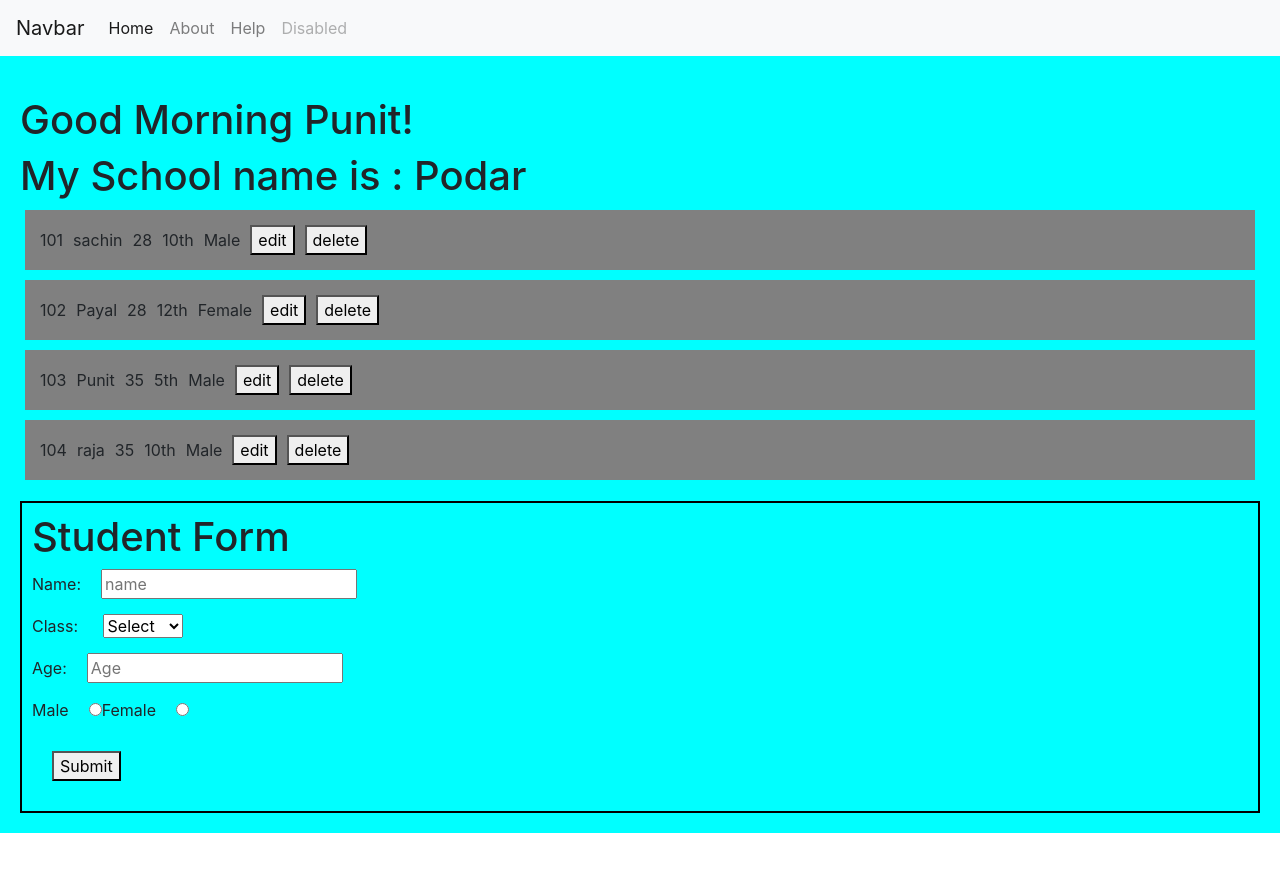
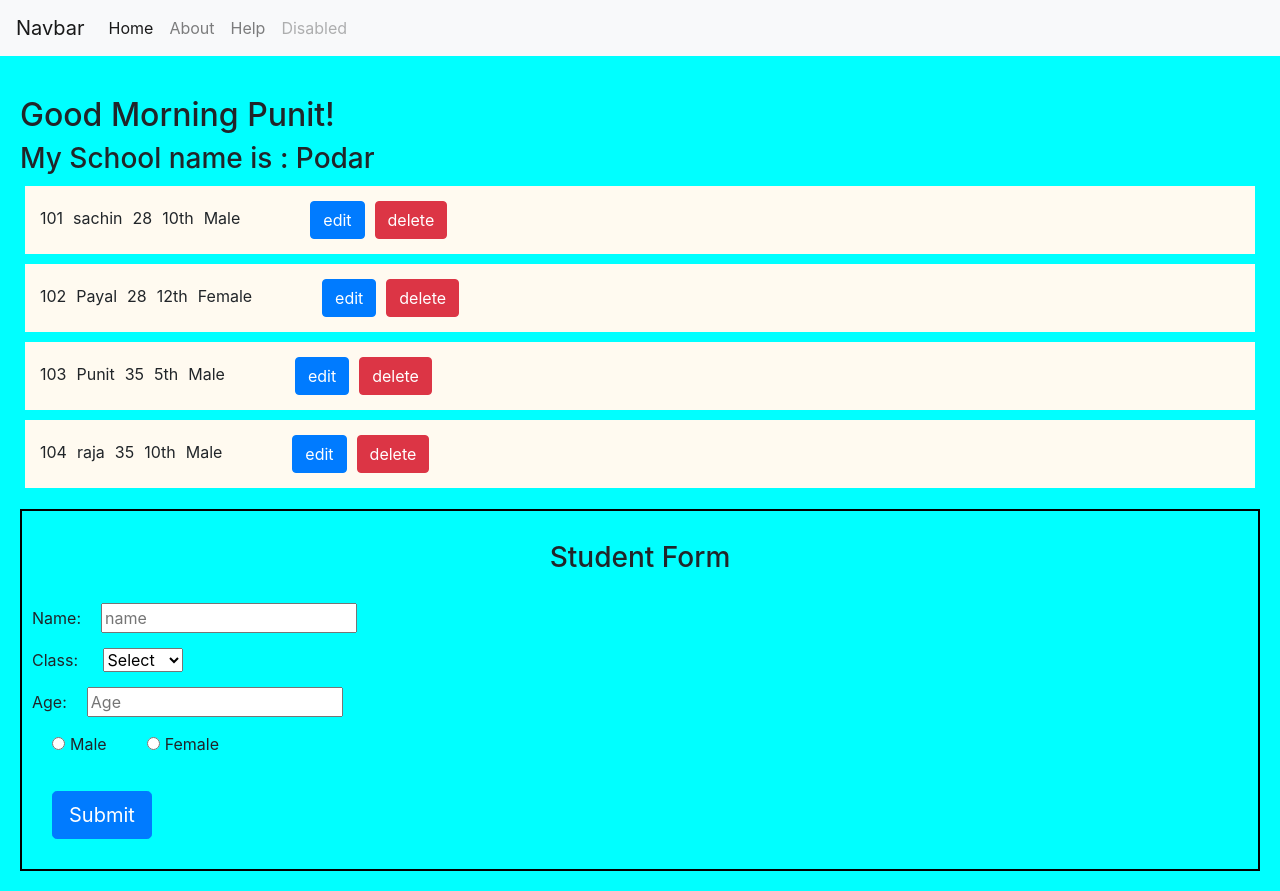
Before and after one commit to punit355743/reactjs-student-demo-app, a React (Create React App) app: page / in a window 1280 px wide. Before the commit the page ends 833 px from the top, so only its background shows below. Built offline with nearby package versions, Linux system fonts and the light colour scheme.

Commit message:
added route for edit and do some cleanup

```diff
--- a/src/App.js
+++ b/src/App.js
@@ -4,7 +4,8 @@ import { BrowserRouter, Route, Switch } from 'react-router-dom';
 import School from './components/School';
 import About from './components/about/About';
 import HeaderComponent from './components/header-component/HeaderComponent';
-import Help from './components/help/Help'
+import Help from './components/help/Help';
+import EditStudent from './components/student-edit/EditStudent';
 
 const App = () => {
   return (
@@ -14,6 +15,7 @@ const App = () => {
         <Route path="/" component={School} exact />
         <Route path="/about" component={About} exact />
         <Route path="/help" component={Help} exact />
+        <Route path="/edit" component={EditStudent} exact />
       </Switch>
     </main>
   );
--- a/src/components/School.js
+++ b/src/components/School.js
@@ -35,11 +35,11 @@ const School = () => {
     return (
         <div className={"my-school"}>
             <WelcomeMessage>
-                <h1>Good Morning Punit!</h1>
+                <h2>Good Morning Punit!</h2>
             </WelcomeMessage>
 
 
-            <h1>My School name is : {schoolName} </h1>
+            <h3>My School name is : {schoolName} </h3>
             {/* <UserTitle title={title} /> */}
             <StudentList />
             <StudentForm />
--- /dev/null
+++ b/src/components/student-edit/EditStudent.js
@@ -0,0 +1,11 @@
+import React from 'react';
+
+function EditStudent(props) {
+    return (
+        <div>
+            edit student
+        </div>
+    );
+}
+
+export default EditStudent;
--- a/src/components/student-form/StudentForm.css
+++ b/src/components/student-form/StudentForm.css
@@ -1,6 +1,9 @@
 .form-item {
   margin-left: 20px;
   margin-bottom: 15px;
+}
+.radio-input {
+  margin-right: 20px;
 }
 
 .submit-btn {
@@ -17,3 +20,8 @@
   color: red;
   font-weight: 600;
 }
+
+.student-form-header {
+  text-align: center;
+  padding: 20px 0;
+}
--- a/src/components/student-form/StudentForm.js
+++ b/src/components/student-form/StudentForm.js
@@ -1,63 +1,110 @@
-import React, { useContext } from 'react';
-import "./StudentForm.css"
-import useForm from './../../validator/useForm';
-import { schoolContext } from './../../store/Provider';
-import validatorForErrorsInfo from './../../validator/validatorForErrorsInfo';
+import React, { useContext } from "react";
+import "./StudentForm.css";
+import useForm from "./../../validator/useForm";
+import { schoolContext } from "./../../store/Provider";
+import validatorForErrorsInfo from "./../../validator/validatorForErrorsInfo";
+import Button from "react-bootstrap/Button";
+import Form from "react-bootstrap/Form";
 
 function StudentForm(props) {
-
     const { addStudent } = useContext(schoolContext);
     const addStudentInSchool = () => {
-        addStudent({ name: values.name, studentClassName: values.studentClassName, age: values.age, gender: values.gender });
-    }
+        addStudent({
+            name: values.name,
+            studentClassName: values.studentClassName,
+            age: values.age,
+            gender: values.gender
+        });
+    };
 
-
-    const { values, onChangeHandler, errors, onSubmitHandler } = useForm({
+    const { values, onChangeHandler, errors, onSubmitHandler } = useForm(
+        {
             name: "",
             studentClassName: "",
             age: "",
             gender: ""
-    }, validatorForErrorsInfo, addStudentInSchool)
+        },
+        validatorForErrorsInfo,
+        addStudentInSchool
+    );
 
     return (
         <form className={"form-container"}>
-            <h1>
-                Student Form
-       </h1>
-            <div>Name:<input type="text" name="name" value={values.name} onChange={onChangeHandler} placeholder="name" className={"form-item"} />
+            <div className="student-form-header">
+                <h3>Student Form</h3>
+            </div>
+            <div>
+                Name:
+        <input
+                    type="text"
+                    name="name"
+                    value={values.name}
+                    onChange={onChangeHandler}
+                    placeholder="name"
+                    className={"form-item"}
+                />
                 {errors.name && <p className="form-input-error"> {errors.name}</p>}
             </div>
-            <div>Class: <select className="form-control" name="studentClassName" value={values.studentClassName} onChange={onChangeHandler} className={"form-item"}>
+            <div>
+                Class:{" "}
+                <select
+                    className="form-control"
+                    name="studentClassName"
+                    value={values.studentClassName}
+                    onChange={onChangeHandler}
+                    className={"form-item"}
+                >
                     <option value="select">Select</option>
                     <option value="First">First</option>
                     <option value="Second">Second</option>
                     <option value="Third">Third</option>
                 </select>
-                {errors.studentClassName && <p className="form-input-error"> {errors.studentClassName}</p>}
+                {errors.studentClassName && (
+                    <p className="form-input-error"> {errors.studentClassName}</p>
+                )}
             </div>
-            <div>Age:<input type="text" placeholder="Age" name="age" value={values.age} onChange={onChangeHandler} className={"form-item"} />
+            <div>
+                Age:
+        <input
+                    type="text"
+                    placeholder="Age"
+                    name="age"
+                    value={values.age}
+                    onChange={onChangeHandler}
+                    className={"form-item"}
+                />
                 {errors.age && <p className="form-input-error"> {errors.age}</p>}
             </div>
             <div className="radio-buttons">
-                Male
-                <input
-                    value="Male"
+                <Form.Check
+                    value="male"
                     name="gender"
                     type="radio"
-                    onChange={onChangeHandler} className={"form-item"}
+                    label="Male"
+                    onChange={onChangeHandler}
+                    className="form-item radio-input"
+                    inline
                 />
-                Female
-                <input
-                    value="Female"
+                <Form.Check
+                    value="female"
                     name="gender"
                     type="radio"
-                    onChange={onChangeHandler} className={"form-item"}
+                    label="Female"
+                    onChange={onChangeHandler}
+                    className="form-item radio-input"
+                    inline
                 />
                 {errors.gender && <p className="form-input-error"> {errors.gender}</p>}
             </div>
-            <button onClick={(e) => onSubmitHandler(e)} className={"submit-btn"}>Submit</button>
-        </form >
-
+            <Button
+                variant="primary"
+                size="lg"
+                onClick={e => onSubmitHandler(e)}
+                className={"submit-btn"}
+            >
+                Submit
+      </Button>
+        </form>
     );
 }
 
--- a/src/components/student-list/student/Student.js
+++ /dev/null
@@ -1,23 +0,0 @@
-import React, { useState, useEffect, useContext } from 'react';
-import "./student.css";
-import { schoolContext } from './../../../store/Provider';
-
-function Student({ id, name, age, studentClass, gender }) {
-
-    const { removeStudent } = useContext(schoolContext);
-
-    return (
-        <div className={"student-container"}>
-            <span className={"student"}>{id}</span>
-            <span className={"student"}>{name}</span>
-            <span className={"student"}>{age}</span>
-            <span className={"student"}>{studentClass}</span>
-            <span className={"student"}>{gender}</span>
-            <span className={"student"}><button>edit</button></span>
-            <span className={"student"}><button onClick={() => removeStudent(id)}>delete</button></span>
-
-        </div>
-    );
-}
-
-export default Student;
--- /dev/null
+++ b/src/components/student-list/student/Student.jsx
@@ -0,0 +1,38 @@
+import React, { useState, useEffect, useContext } from "react";
+import "./student.css";
+import { schoolContext } from "../../../store/Provider";
+import Button from "react-bootstrap/Button";
+import { useHistory } from "react-router-dom";
+
+function Student({ id, name, age, studentClass, gender }) {
+  let history = useHistory();
+  const { removeStudent } = useContext(schoolContext);
+
+  const editHandler = editID => {
+    history.push("/edit");
+  };
+
+  return (
+    <div className={"student-container"}>
+      <span className={"student"}>{id}</span>
+      <span className={"student"}>{name}</span>
+      <span className={"student"}>{age}</span>
+      <span className={"student"}>{studentClass}</span>
+      <span className={"student"}>{gender}</span>
+      <div className="btn-container">
+        <span className={"student"}>
+          <Button variant="primary" onClick={() => editHandler(id)}>
+            edit
+          </Button>
+        </span>
+        <span className={"student"}>
+          <Button variant="danger" onClick={() => removeStudent(id)}>
+            delete
+          </Button>
+        </span>
+      </div>
+    </div>
+  );
+}
+
+export default Student;
--- a/src/components/student-list/student/student.css
+++ b/src/components/student-list/student/student.css
@@ -3,7 +3,12 @@
   padding: 5px;
 }
 .student-container {
-  background-color: gray;
+  background-color: floralwhite;
   padding: 10px;
   margin: 10px 5px;
 }
+.btn-container {
+  display: inline-block;
+  /* float: right; */
+  padding-left: 60px;
+}
```
Also changed, not shown: src/components/student-list/student/student.js (deleted, +0 -23 lines). Lines whose indentation alone changed are shown as unchanged.
